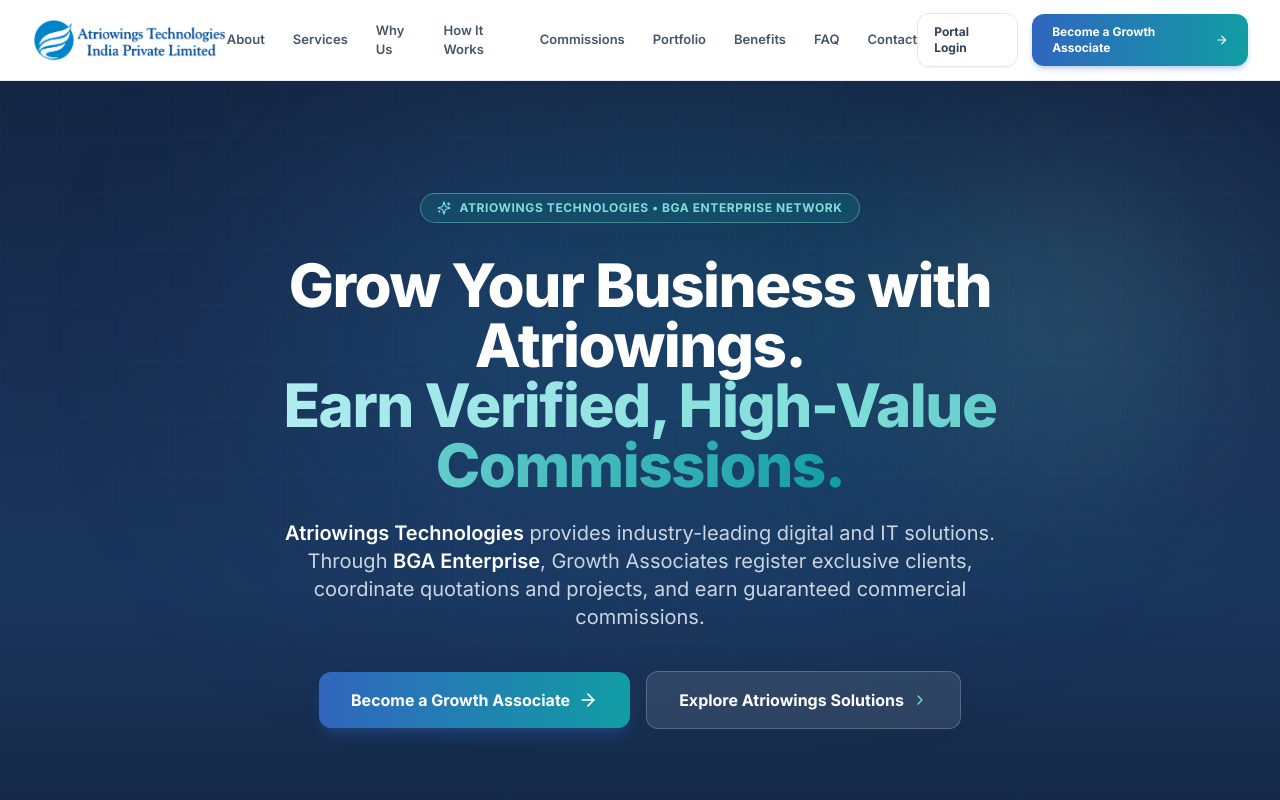
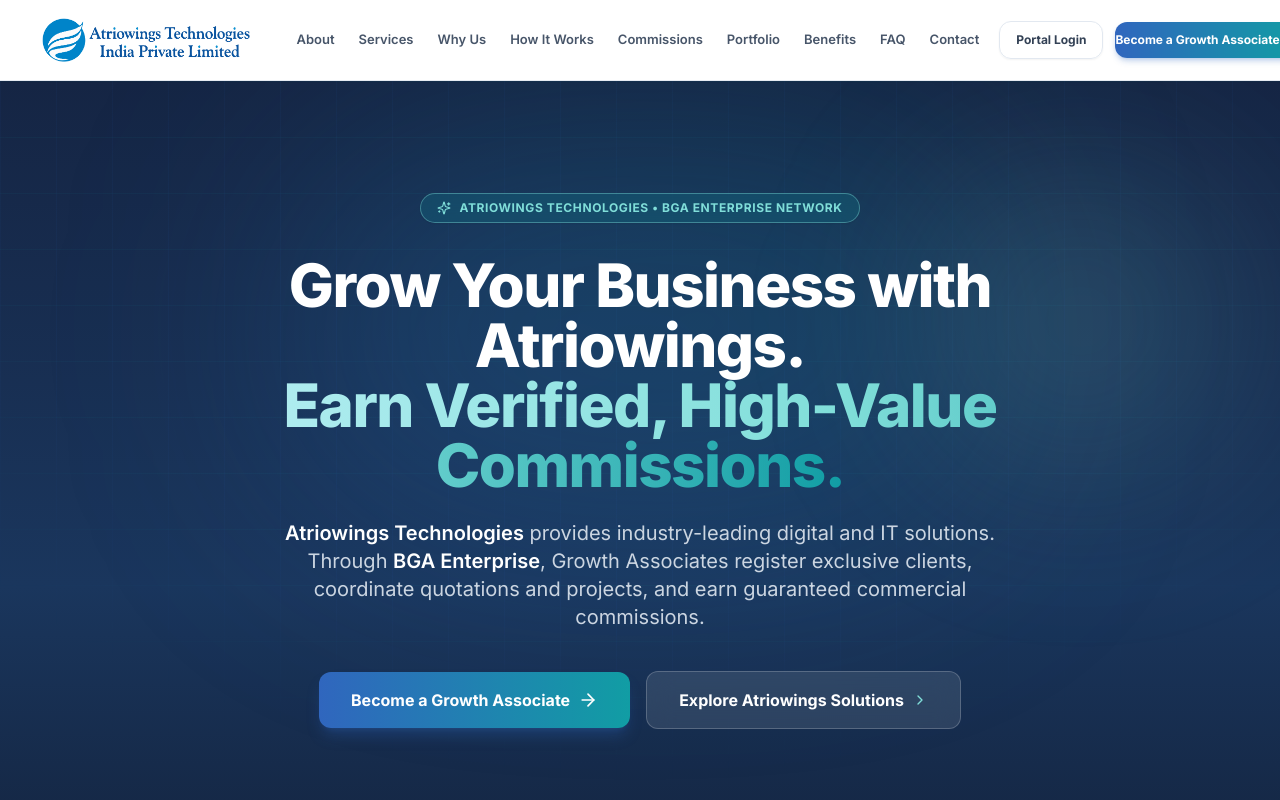
Before and after one commit to projectsatriowings/Business_growth_assocites, a React (Vite) app in the folder client/: page / in a window 1280 px wide. Shown: the top 800 px of the page. Built offline with nearby package versions, Linux system fonts and the light colour scheme.

Commit message:
fix(landing): resolve navbar collision and word-wrapping layout overflow

```diff
--- a/client/src/components/Navbar.tsx
+++ b/client/src/components/Navbar.tsx
@@ -38,9 +38,9 @@ export const Navbar: React.FC = () => {
 
   return (
     <nav className="sticky top-0 z-50 glass-nav border-b border-slate-200/80 transition-all duration-200 bg-white/95 backdrop-blur-md shadow-sm">
-      <div className="max-w-7xl mx-auto px-4 sm:px-6 lg:px-8">
-        <div className="flex justify-between items-center h-20 sm:h-22">
-          {/* Official Company Logo (Clean presentation without duplicate labels) */}
+      <div className="w-full max-w-[1600px] mx-auto px-4 sm:px-6 lg:px-8 xl:px-10">
+        <div className="flex justify-between items-center h-20 gap-4">
+          {/* Official Company Logo (Guaranteed right margin so it never collides with nav links) */}
           <Link
             to="/"
             onClick={() => {
@@ -48,32 +48,32 @@ export const Navbar: React.FC = () => {
                 window.scrollTo({ top: 0, behavior: 'smooth' });
               }
             }}
-            className="flex items-center shrink-0 group py-1.5"
+            className="flex items-center shrink-0 group py-1.5 mr-2 lg:mr-4 xl:mr-6"
             title="Atriowings Technologies India Private Limited"
           >
             <img
               src="/img/atriowings-official-logo.png"
               alt="Atriowings Technologies India Private Limited"
-              className="h-11 sm:h-13 w-auto object-contain transition-transform duration-200 group-hover:scale-[1.02]"
+              className="h-10 sm:h-11 xl:h-12 w-auto object-contain transition-transform duration-200 group-hover:scale-[1.02]"
             />
           </Link>
 
-          {/* Desktop Nav Links */}
-          <div className="hidden xl:flex items-center space-x-7 text-[13px] font-semibold text-slate-600">
+          {/* Desktop Nav Links (Clean gap spacing and whitespace-nowrap to prevent text wrapping or overlapping) */}
+          <div className="hidden xl:flex items-center gap-x-4 2xl:gap-x-6 text-[13px] font-semibold text-slate-600 shrink-0">
             {navLinks.map((link) => (
               <a
                 key={link.target}
                 href={`#${link.target}`}
                 onClick={(e) => handleNavClick(e, link.target)}
-                className="relative py-1.5 hover:text-[#3066BE] transition-colors duration-150 after:content-[''] after:absolute after:bottom-0 after:left-0 after:w-0 after:h-0.5 after:bg-[#3066BE] hover:after:w-full after:transition-all after:duration-200"
+                className="relative py-1.5 px-1 whitespace-nowrap hover:text-[#3066BE] transition-colors duration-150 after:content-[''] after:absolute after:bottom-0 after:left-0 after:w-0 after:h-0.5 after:bg-[#3066BE] hover:after:w-full after:transition-all after:duration-200"
               >
                 {link.label}
               </a>
             ))}
           </div>
 
-          {/* Desktop Action Buttons */}
-          <div className="hidden sm:flex items-center space-x-3.5">
+          {/* Desktop Action Buttons (Guaranteed shrink-0 and whitespace-nowrap) */}
+          <div className="hidden sm:flex items-center space-x-3 shrink-0 ml-auto xl:ml-0">
             {user ? (
               <div className="flex items-center space-x-3">
                 <button
@@ -83,14 +83,14 @@ export const Navbar: React.FC = () => {
                     else if (user.role === 'ACCOUNTS') navigate('/accounts');
                     else if (user.role === 'TECHNICAL') navigate('/technical');
                   }}
-                  className="px-4 py-2 text-xs font-bold rounded-xl bg-[#edf4fc] text-[#3066BE] hover:bg-[#dbe9fa] border border-[#6D96C5]/30 transition-all duration-150 flex items-center gap-2 shadow-sm"
+                  className="px-4 py-2 text-xs font-bold rounded-xl bg-[#edf4fc] text-[#3066BE] hover:bg-[#dbe9fa] border border-[#6D96C5]/30 transition-all duration-150 flex items-center gap-2 shadow-sm whitespace-nowrap"
                 >
                   <Briefcase className="w-3.5 h-3.5 text-[#119DA4]" />
                   <span>My Portal ({user.role})</span>
                 </button>
                 <button
                   onClick={logout}
-                  className="text-xs text-slate-500 hover:text-rose-600 underline font-semibold transition-colors"
+                  className="text-xs text-slate-500 hover:text-rose-600 underline font-semibold transition-colors whitespace-nowrap"
                 >
                   Sign Out
                 </button>
@@ -99,16 +99,16 @@ export const Navbar: React.FC = () => {
               <>
                 <Link
                   to="/login"
-                  className="px-4 py-2.5 text-xs font-bold text-slate-700 hover:text-[#3066BE] hover:bg-slate-50 rounded-xl transition-all duration-150 border border-slate-200 shadow-sm"
+                  className="px-4 py-2.5 text-xs font-bold text-slate-700 hover:text-[#3066BE] hover:bg-slate-50 rounded-xl transition-all duration-150 border border-slate-200 shadow-sm whitespace-nowrap"
                 >
                   Portal Login
                 </Link>
                 <Link
                   to="/register"
-                  className="px-5 py-2.5 text-xs font-bold rounded-xl bg-gradient-to-r from-[#3066BE] to-[#119DA4] hover:from-[#25549e] hover:to-[#0d8187] text-white shadow-md shadow-[#3066BE]/25 hover:shadow-lg hover:shadow-[#3066BE]/30 transition-all duration-200 flex items-center space-x-1.5 transform hover:-translate-y-0.5"
+                  className="px-4.5 py-2.5 text-xs font-bold rounded-xl bg-gradient-to-r from-[#3066BE] to-[#119DA4] hover:from-[#25549e] hover:to-[#0d8187] text-white shadow-md shadow-[#3066BE]/25 hover:shadow-lg hover:shadow-[#3066BE]/30 transition-all duration-200 flex items-center space-x-1.5 transform hover:-translate-y-0.5 whitespace-nowrap"
                 >
                   <span>Become a Growth Associate</span>
-                  <ArrowRight className="w-3.5 h-3.5" />
+                  <ArrowRight className="w-3.5 h-3.5 shrink-0" />
                 </Link>
               </>
             )}
```
